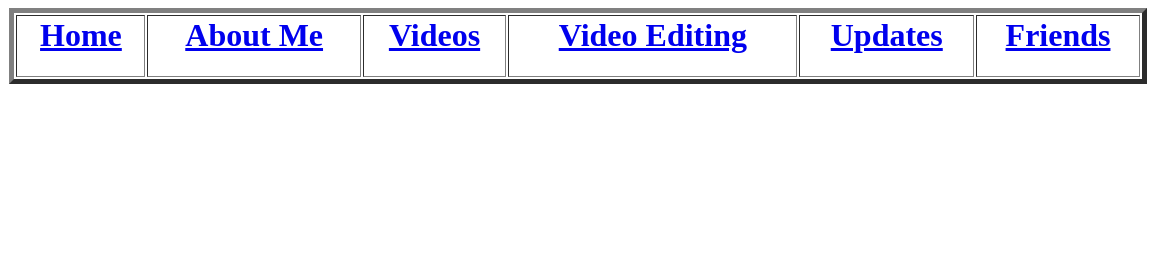
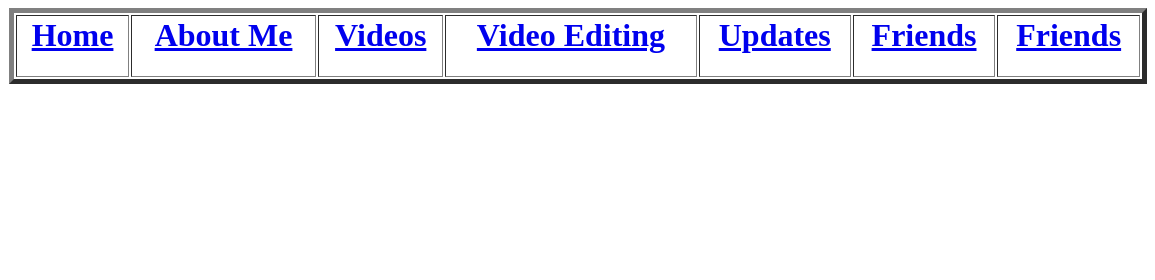
Before and after one commit to Dragon196/updates, a plain HTML site: page index.html in a window 1280 px wide. Shown: the top 280 px of the page, 125-1280 px from the left. Drawn offline with Linux system fonts and the light colour scheme.

Commit message:
Update index.html

```diff
--- a/index.html
+++ b/index.html
@@ -15,7 +15,8 @@
 				<th><a href="https://dragon196.github.io/edits"><h1>Video Editing</h1></a></th>
 				<th><a href="https://dragon196.github.io/updates/"><h1>Updates</h1></a></th>
 				<th><a href="https://dragon196.github.io/friends/"><h1>Friends</h1></a></th>
-			</tr>
+			        <th><a href="https://dragon196.github.io/friends/"><h1>Friends</h1></a></th>
+		    </tr>
 		</table>
 		    <a href="https://www.youtube.com/channel/UCtlYzR7sKUe8sMOIFrKjGQA/featured?view_as=yourself"><img src="https://yt3.ggpht.com/a/AATXAJzsi6H4oBCf5e1DpMwb_xjxSD-tZ1Ksfx8Wzrmg=s100-c-k-c0xffffffff-no-rj-mo" height="85"></a>
 		<center>
```
